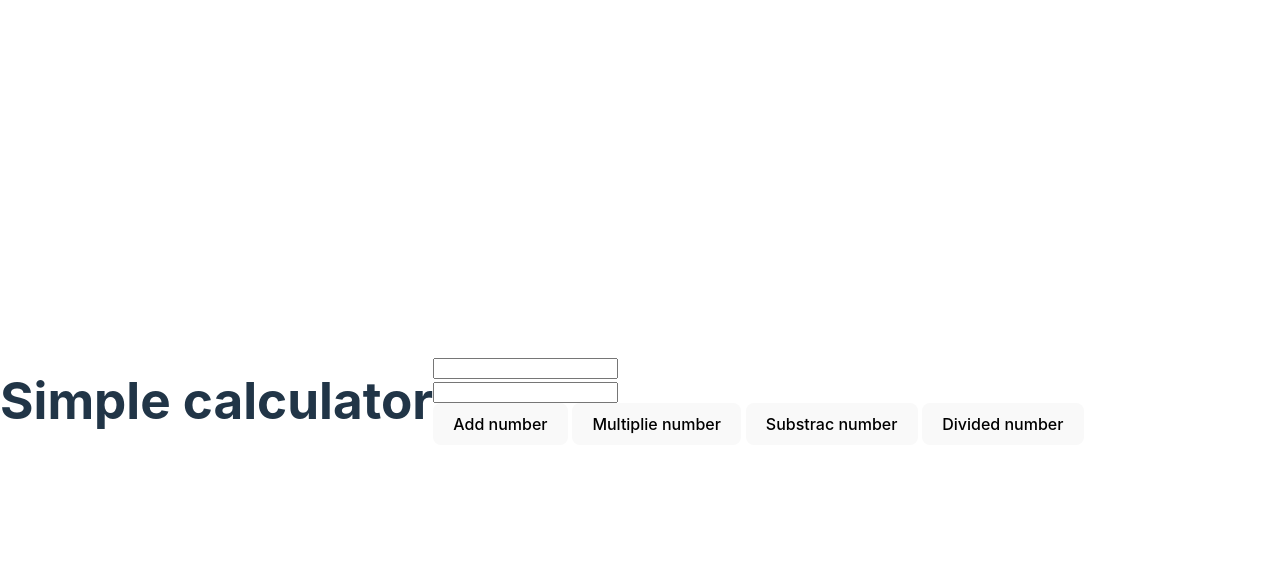
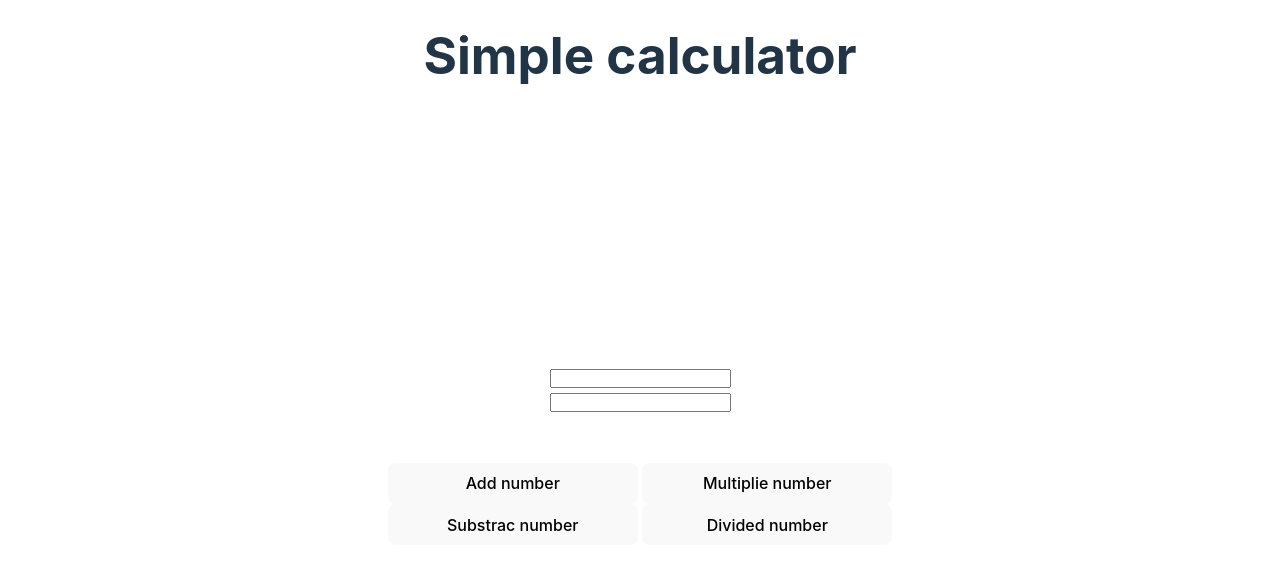
Before and after one commit to Pl83/RenduGitEntreprise, a website built with Vite: page index.html in a window 1280 px wide. Built offline with nearby package versions, Linux system fonts and the light colour scheme.

Commit message:
style: add style to frontend :lipstick:

```diff
--- a/index.html
+++ b/index.html
@@ -12,14 +12,18 @@
     </header>
     <main>
       <section id="inputs">
-        <div><label for="firstNumber"></label><input type="number" name="firstNumber" id="inputOne"></div>
-        <div><label for="secondNumber"></label><input type="number" name="secondNumber" id="inputTwo"></div>
+        <div><label for="firstNumber"></label><input type="number" name="firstNumber" id="inputOne" min="0"></div>
+        <div><label for="secondNumber"></label><input type="number" name="secondNumber" id="inputTwo" min="0"></div>
       </section>
       <section id="operators">
-        <button id="add">Add number</button>
-        <button id="time">Multiplie number</button>
-        <button id="susb">Substrac number</button>
-        <button id="div">Divided number</button>
+        <div>
+          <button id="add">Add number</button>
+          <button id="time">Multiplie number</button>
+        </div>
+        <div>
+          <button id="susb">Substrac number</button>
+          <button id="div">Divided number</button>
+        </div>
       </section>
     </main>
 
--- a/style.css
+++ b/style.css
@@ -1,3 +1,9 @@
+* {
+  margin: 0;
+  padding: 0;
+  box-sizing: border-box;
+}
+
 :root {
   font-family: Inter, system-ui, Avenir, Helvetica, Arial, sans-serif;
   line-height: 1.5;
@@ -25,9 +31,27 @@ a:hover {
 body {
   margin: 0;
   display: flex;
+  flex-direction: column;
   place-items: center;
   min-width: 320px;
   min-height: 100vh;
+}
+
+header {
+  display: flex;
+  flex-direction: column;
+  justify-content: center;
+  align-items: center;
+  height: 110px;
+}
+
+main {
+  display: flex;
+  flex-direction: column;
+  justify-content: center;
+  align-items: center;
+  height: calc(100vh - 110px);
+  gap: 50px;
 }
 
 h1 {
@@ -35,32 +59,12 @@ h1 {
   line-height: 1.1;
 }
 
-#app {
-  max-width: 1280px;
-  margin: 0 auto;
-  padding: 2rem;
-  text-align: center;
+#inputs {
+
 }
 
-.logo {
-  height: 6em;
-  padding: 1.5em;
-  will-change: filter;
-  transition: filter 300ms;
-}
-.logo:hover {
-  filter: drop-shadow(0 0 2em #646cffaa);
-}
-.logo.vanilla:hover {
-  filter: drop-shadow(0 0 2em #f7df1eaa);
-}
+#operators {
 
-.card {
-  padding: 2em;
-}
-
-.read-the-docs {
-  color: #888;
 }
 
 button {
@@ -73,6 +77,7 @@ button {
   background-color: #1a1a1a;
   cursor: pointer;
   transition: border-color 0.25s;
+  width: 250px;
 }
 button:hover {
   border-color: #646cff;
```
